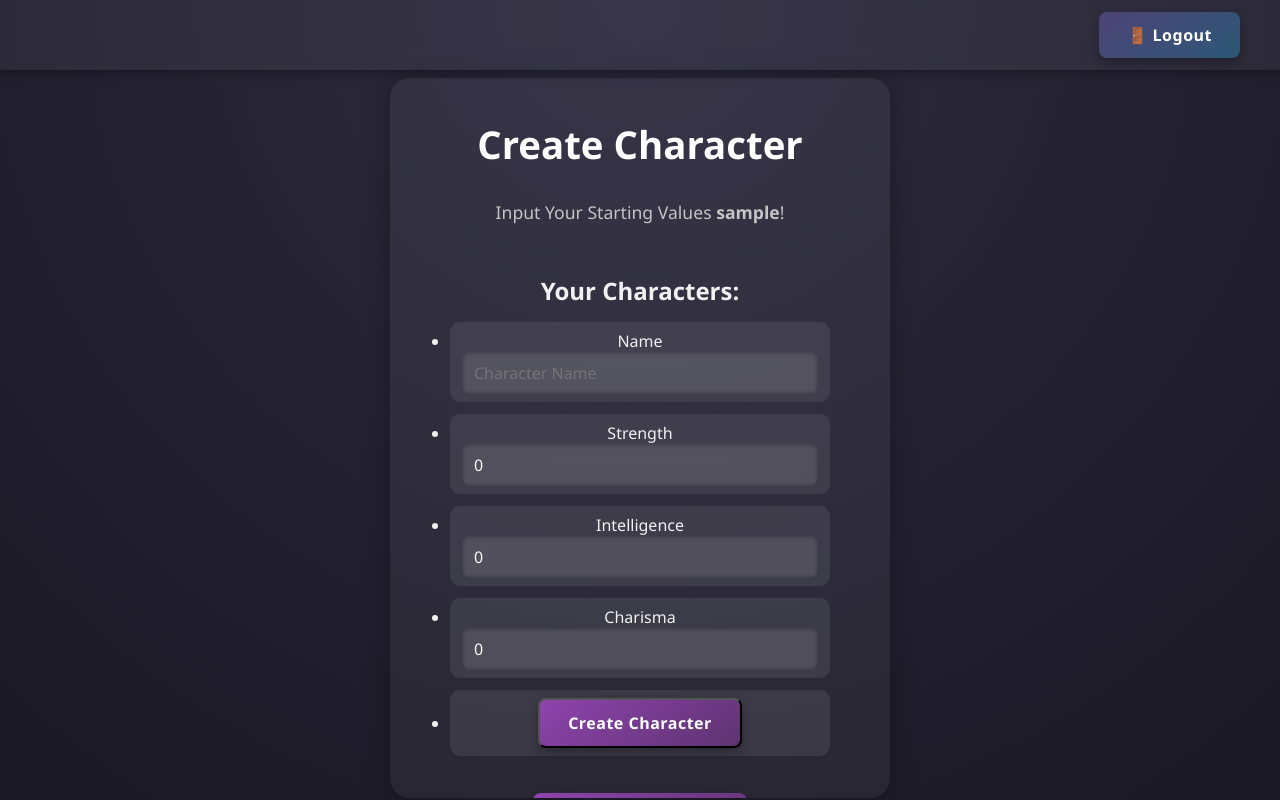
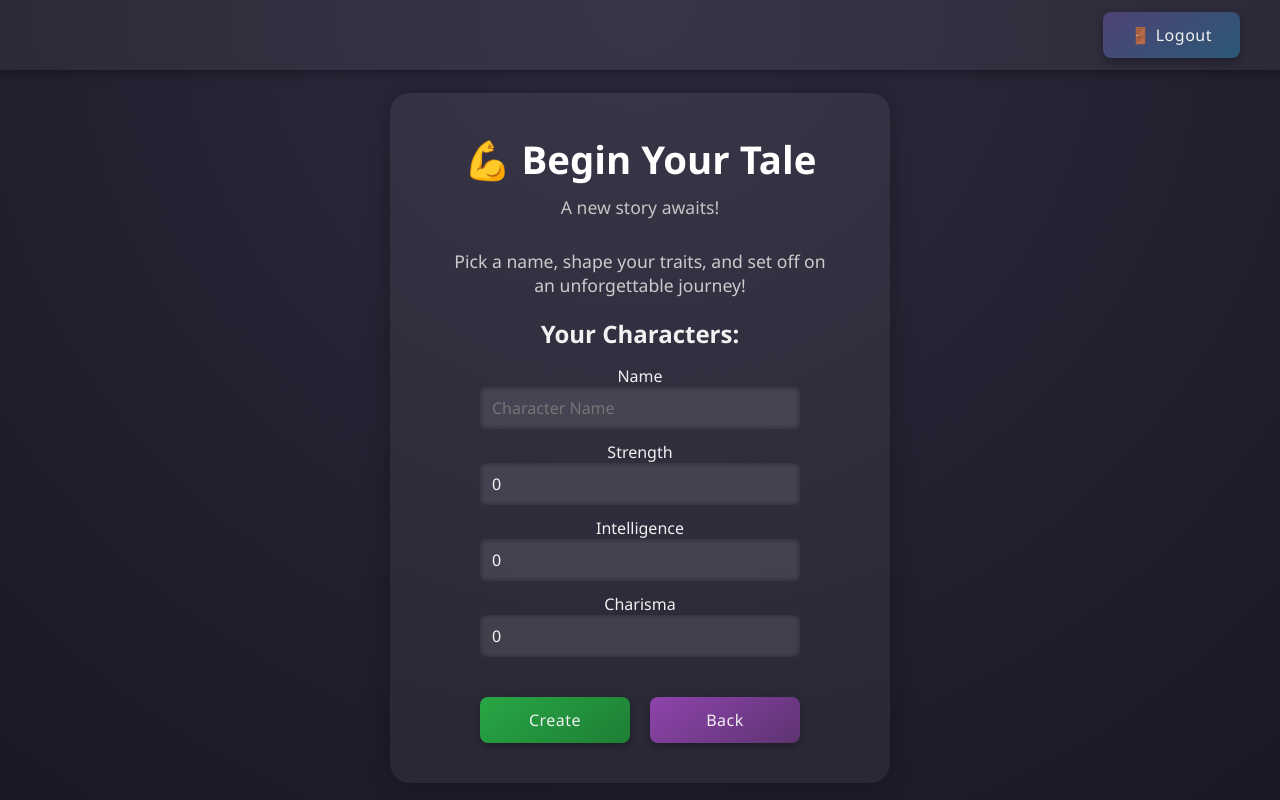
Before and after one commit to Dante-Q/myrpgonline, a Flask app: page /create_character in a window 1280 px wide. Run offline with Flask 3, Linux system fonts and the light colour scheme; the visitor is signed in with stand-in values (Sample User, id 1).

Commit message:
think i finaly got a good css setup, still needs to merge some elements though

```diff
--- a/src/app.py
+++ b/src/app.py
@@ -51,7 +51,7 @@ class CharacterForm(FlaskForm):
     intelligence = IntegerField(validators=[InputRequired(), NumberRange(min=0, max=10)], default=0)
     charisma = IntegerField(validators=[InputRequired(), NumberRange(min=0, max=10)], default=0)
     dev_mode = BooleanField(default=False)
-    submit = SubmitField("Create Character")
+    submit = SubmitField("Create")
 
 # -------------------- Routes --------------------
 
--- a/src/static/styles.css
+++ b/src/static/styles.css
@@ -43,7 +43,7 @@ body {
     display: flex;
     flex-direction: column;
     align-items: center;
-    gap: 20px;
+    /* gap: 20px; */
     background: rgba(255, 255, 255, 0.05);
     padding: 40px 60px;
     border-radius: 20px;
@@ -60,6 +60,12 @@ h1 {
     font-size: 2.4em;
     margin-bottom: 10px;
     color: #fff;
+}
+
+p {
+    font-size: 1.1em;
+    margin-bottom: 20px;
+    color: #ccc;
 }
 
 .highlight {
@@ -102,25 +108,25 @@ h1 {
 .character-list li {
     cursor: pointer;
     transition: background 0.2s;
+    margin-bottom: 12px;
+    padding: 8px 12px;
+    background: rgba(255,255,255,0.08);
+    border-radius: 10px;
+    transition: all 0.25s ease;
 }
 
 .character-list li:hover {
     background: rgba(142, 68, 173, 0.5);
+    transform: translateY(-2px);          /* small lift */
+    box-shadow: 0 4px 12px rgba(0,0,0,0.3);
 }
 
-ul li {
+.unique-list ul li {
+    list-style-type: none;
     margin-bottom: 12px;
-    padding: 8px 12px;
-    background: rgba(255,255,255,0.08);
     border-radius: 10px;
-    transition: all 0.25s ease; /* smooth hover transition */
-}
-
-/* Hover effect */
-ul li:hover {
-    background: rgba(224, 183, 74, 0.15); /* slightly highlighted */
-    transform: translateY(-2px);          /* small lift */
-    box-shadow: 0 4px 12px rgba(0,0,0,0.3); /* subtle shadow */
+    width: 100%;
+    max-width: 400px; /* optional: limit list width */
 }
 
 
@@ -145,12 +151,24 @@ ul li:hover {
     justify-content: center;
     align-items: center;
     box-shadow: 0 4px 10px rgba(0,0,0,0.3);
+    appearance: none;        /* removes OS/browser-specific styles */
+    border: none;
+    outline: none;
+    color: inherit;
+    font: inherit;
+    cursor: pointer;
 }
 
 .btn:hover {
     transform: translateY(-2px);
     background: linear-gradient(145deg, #5b4a89, #345d86);
     box-shadow: 0 6px 15px rgba(0,0,0,0.4);
+}
+
+.button-row .btn {
+    flex: 1;          /* buttons grow equally to fill the row */
+    width: 150px; /* optional limit */
+    text-align: center;
 }
 
 .btn.secondary {
@@ -169,7 +187,10 @@ ul li:hover {
     background: linear-gradient(145deg, #a156c8, #71459b);
 }
 
-/* Green "Play" button */
+.btn.fixed {
+    width: 120px;
+}
+
 .btn.play {
     background: linear-gradient(145deg, #28a745, #1e7e34); /* green gradient */
 }
@@ -206,6 +227,13 @@ ul li:hover {
     color: #f8f8f8;
     box-shadow: inset 0 0 5px rgba(0,0,0,0.4);
     transition: all 0.2s ease;
+
+    -moz-appearance: textfield; /* Firefox */
+}
+.input-field::-webkit-inner-spin-button,
+.input-field::-webkit-outer-spin-button {
+    -webkit-appearance: none; /* Chrome, Safari, Edge */
+    margin: 0;
 }
 
 .input-field:focus {
@@ -215,9 +243,10 @@ ul li:hover {
 
 .button-row {
     display: flex;
+    align-items: center;
     justify-content: center; /* centers the group horizontally */
     gap: 20px; /* space between the buttons */
-    margin-top: 20px; /* optional spacing from elements above */
+    margin-top: 30px; /* optional spacing from elements above */
 }
 .form-actions {
     text-align: center;
--- a/src/templates/create_character.html
+++ b/src/templates/create_character.html
@@ -13,14 +13,15 @@
     </header>
 
     <div class="container">
-        <h1>Create Character</h1>
-        <p class="subtitle">Input Your Starting Values <strong>{{ current_user.username }}</strong>!</p>
+        <h1>💪 Begin Your Tale</h1>
+        <p class="subtitle">A new story awaits!</p>
+        <p>Pick a name, shape your traits, and set off on an unforgettable journey!</p>
 
         <div class="characters-section">
 
             <h2>Your Characters:</h2>
             <div class="characters-section">
-                <form method="POST" class="character-list">
+                <form method="POST" class="unique-list">
                     {{ form.hidden_tag() }}
                     <ul>
                         <li>
@@ -39,14 +40,14 @@
                             {{ form.charisma.label }}<br>
                             {{ form.charisma(class="input-field") }}
                         </li>
-                        <li class="form-actions">
-                            {{ form.submit(class="btn third") }}
-                        </li>
                     </ul>
+                        <div class="button-row">
+                            {{ form.submit(class="btn play create-character-btn") }}
+                            <a href="{{ url_for('dashboard') }}" class="btn third create-character-btn">Back</a>
+                        </div>
                 </form>
             </div>
 
-            <a href="{{ url_for('dashboard') }}" class="btn third create-character-btn">Back to Dashboard</a>
         </div>
     </div>
 </body>
```
Also changed, not shown: src/static/old.css (deleted, +0 -130 lines).
